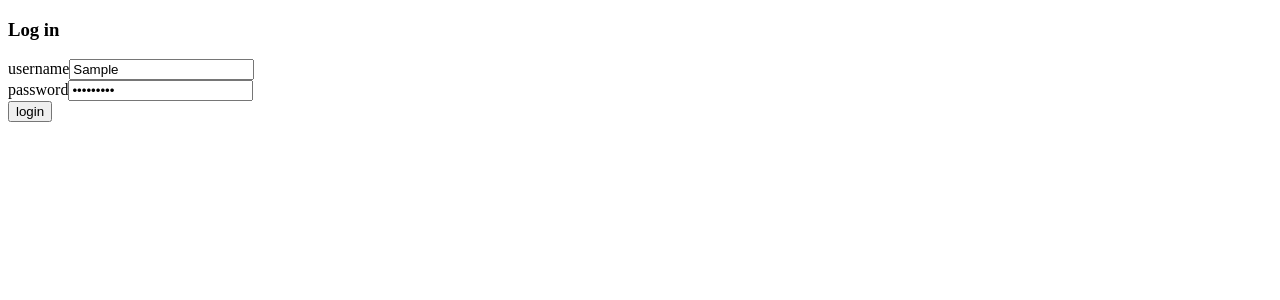
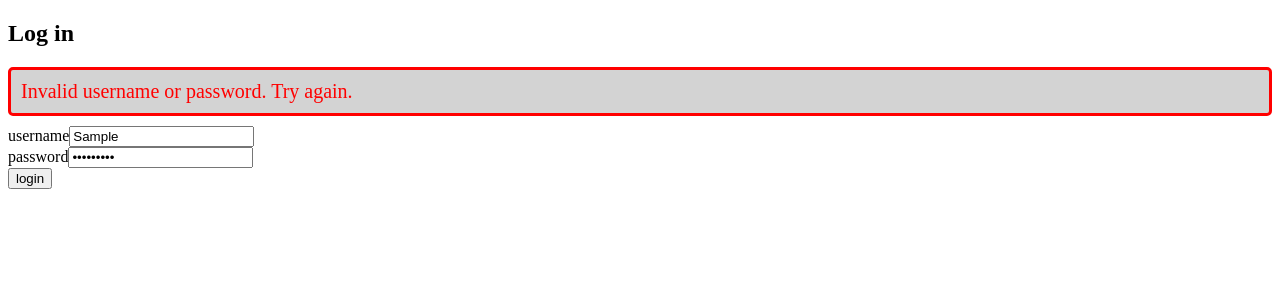
Before and after one commit to fullstack-hy2020/bloglist-frontend, a React (Vite) app: page / in a window 1280 px wide. Both pictures are taken after typing "Sample", "Sample123" into the empty fields and a click on the button "login". Shown: the top 300 px of the page. Built offline with nearby package versions, Linux system fonts and the light colour scheme; no server answers.

Commit message:
refact[5.2]: set loggedIn to true if successful, otherwise error notification

```diff
--- a/src/components/Login.jsx
+++ b/src/components/Login.jsx
@@ -1,25 +1,36 @@
 import { useState } from 'react'
 import loginService from '../services/login'
+import Notification from './Notification'
 
-const Login = ({ setUser }) => {
+const Login = ({ setLoggedIn }) => {
   const [username, setUsername] = useState('')
   const [password, setPassword] = useState('')
+  const [error, setError] = useState('')
 
   const login = async (event) => {
     event.preventDefault()
-    const user = await loginService
-      .login(username, password)
 
-    window.localStorage.setItem('user', JSON.stringify(user))
+    try {
+      const user = await loginService
+        .login(username, password)
 
-    setUser(user)
+      window.localStorage.setItem('user', JSON.stringify(user))
+      setLoggedIn(true)
+    } catch (error) {
+      setError(<Notification type={'error'} message={'Invalid username or password. Try again.'} />)
+
+      setTimeout(() => {
+        setError('')
+      }, 3000)
+    }
   }
 
   const handleChange = (callback) => (event) => callback(event.target.value)
 
   return (
     <div>
-      <h3>Log in</h3>
+      <h2>Log in</h2>
+      <div>{error}</div>
       <form onSubmit={login}>
         <div>
           username
--- /dev/null
+++ b/src/components/Notification.jsx
@@ -0,0 +1,25 @@
+const Notification = ({ type, message }) => {
+  const style = {
+    background: 'lightgrey',
+    fontSize: 20,
+    borderStyle: 'solid',
+    borderRadius: 5,
+    padding: 10,
+    marginBottom: 10
+  }
+
+  const styles = {
+    error: {
+      ...style,
+      color: 'red'
+    },
+    success: {
+      ...style,
+      color: 'green'
+    }
+  }
+
+  return <div style={styles[type]}>{message}</div>
+}
+
+export default Notification
```
